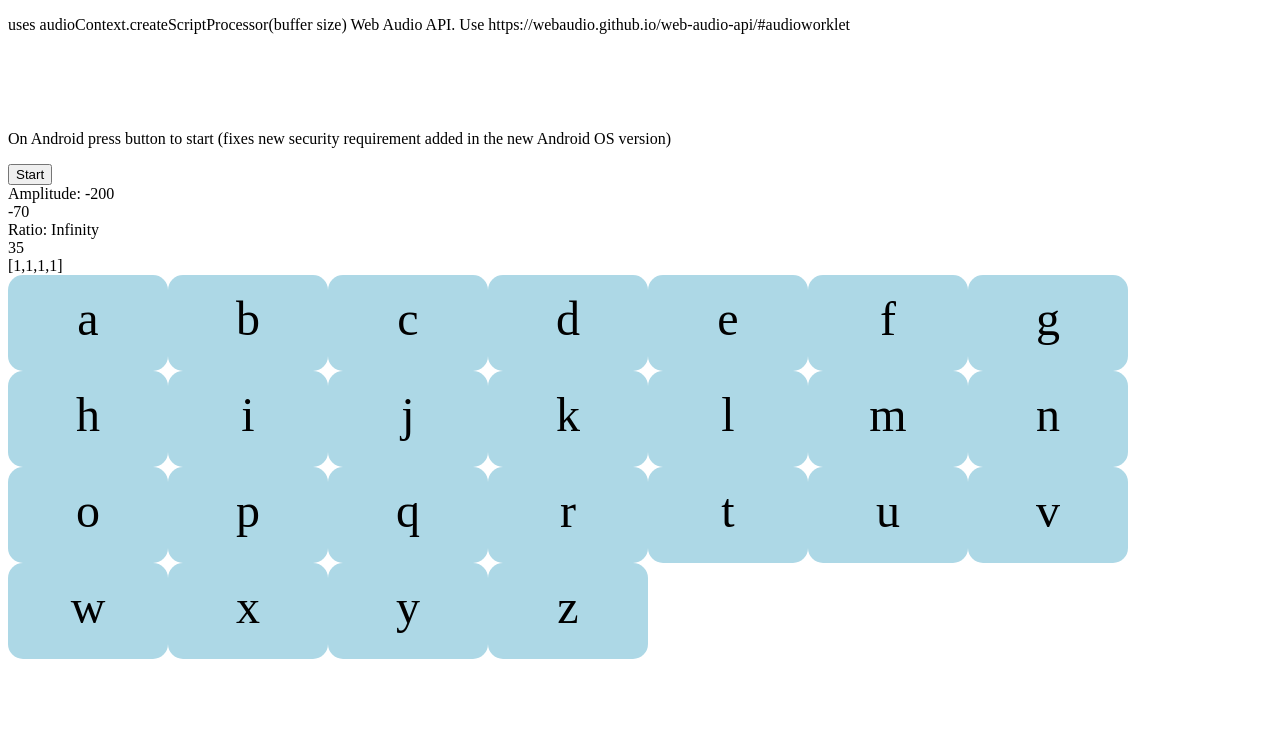
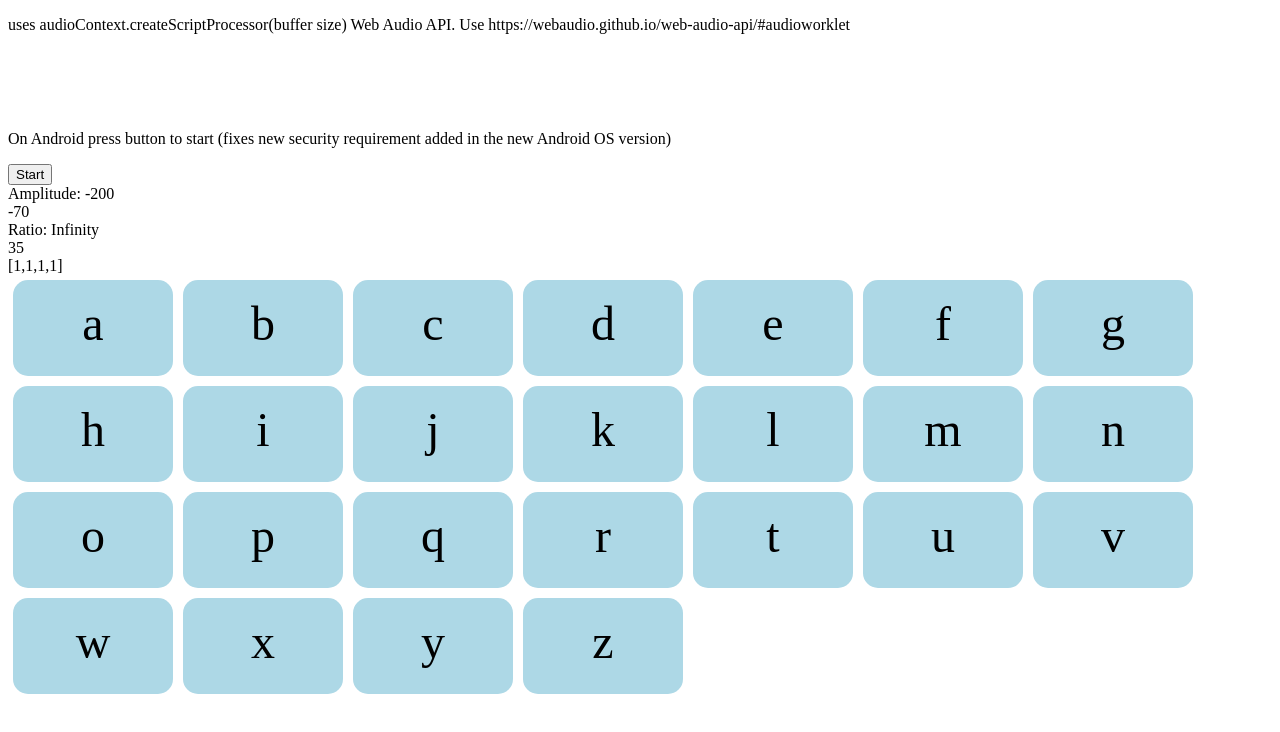
Before and after one commit to mathieulagrange/morseWhistle, a plain HTML site: page index.html in a window 1280 px wide. Drawn offline with nearby package versions, Linux system fonts and the light colour scheme.

Commit message:
fix spacing

```diff
--- a/style.css
+++ b/style.css
@@ -6,6 +6,7 @@
   border-radius: 15px;
   text-align: center;
   font-size: 6vmin;
+  margin: 5px;
 }
 
 .text {
```
